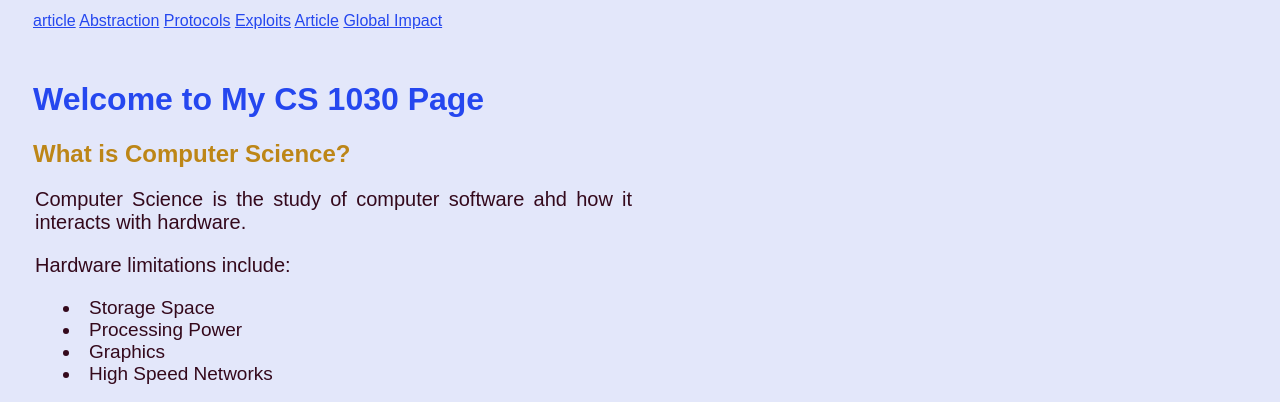
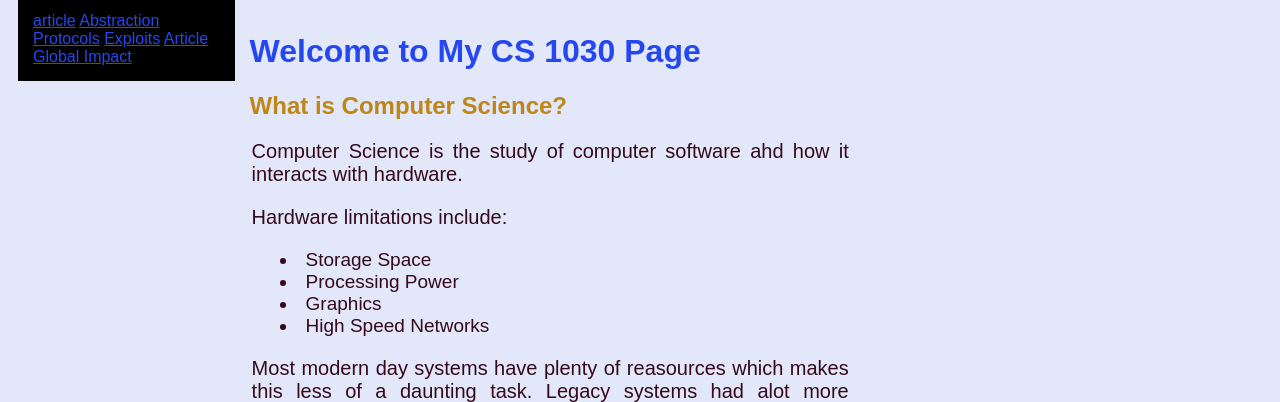
Before and after one commit to amprogramz/src, a plain HTML site: page index.html in a window 1280 px wide. Shown: the part 371-773 px from the top of the page. Drawn offline with nearby package versions, Linux system fonts and the light colour scheme.

Commit message:
adding updated code. this is auto generated message.

```diff
--- a/style.css
+++ b/style.css
@@ -57,7 +57,11 @@ dark        #36270A
     float: left;
     padding: 15px;
 }
-.column .sidebar {
+.sidebar {
+    background-color: #000000;
+    width: 15%;
+}
+.sidebar:after {
     background-color: #000000;
     width: 15%;
 }
```
